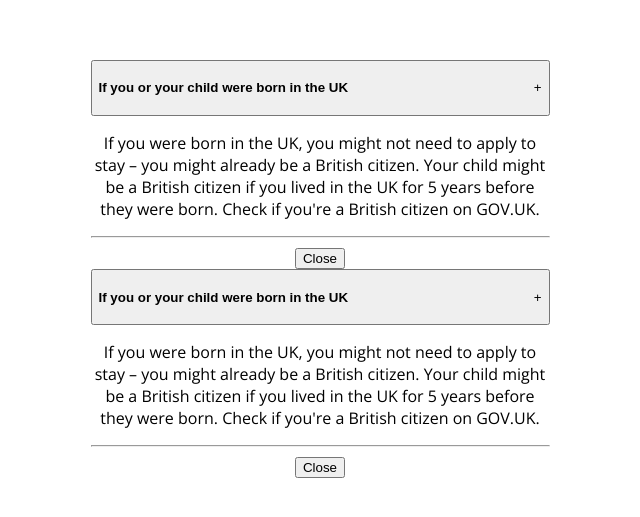
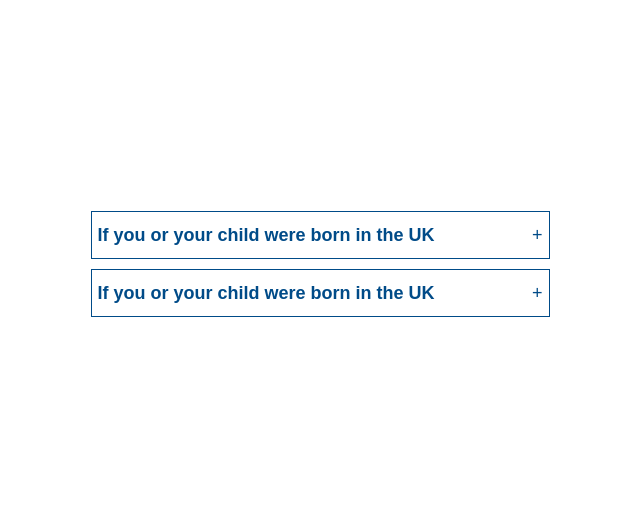
Before and after one commit to rakesh8055/Accordion, a React (Create React App) app in the folder custom-accordion/: page / in a window 1280 px wide. Shown: the part 131-648 px from the top of the page, without its empty margins (320-960 px from the left). Built offline with nearby package versions, Linux system fonts and the light colour scheme.

Commit message:
Added toggle functionality
Toggling the accordion on click of '+' or '-' buttons and some style improvements

```diff
--- a/custom-accordion/src/components/accordion/Accordion.jsx
+++ b/custom-accordion/src/components/accordion/Accordion.jsx
@@ -1,16 +1,21 @@
+import { useState } from 'react';
 import './Accordion.styles.scss';
 
 const Accordion = (props) => {
+    const [active, setActive] = useState(false);
+
+    const toggle = () => setActive(prev => !prev);
+
     return(
         <div className='wrapper'>
-            <button className='toggle-btn'>
+            <button onClick={toggle} className='toggle-btn'>
                 <h4>{props.title}</h4>
-                <span>+</span>
+                <span>{active ? '-' : '+'}</span>
             </button>
-            <div className='content'>
+            <div className={`content ${active && 'active'}`}>
                 <p>{props.text}</p>
                 <hr></hr>
-                <button className='close-btn'>Close</button>
+                <button onClick={toggle} className='close-btn'>Close</button>
             </div>
         </div>
     )
--- a/custom-accordion/src/components/accordion/Accordion.styles.scss
+++ b/custom-accordion/src/components/accordion/Accordion.styles.scss
@@ -4,11 +4,30 @@
     justify-content: space-evenly;
     align-items: center;
     width: 459px;
+    margin-bottom: 10px;
+    font-size: 18px;
 
     .toggle-btn {
         width: 100%;
+        height: 48px;
         display: flex;
         justify-content: space-between;
         align-items: center;
+        background-color: white;
+        font-size: inherit;
+        cursor: pointer;
+        border: 1px solid #004B88;
+        color: #004B88;
+        text-align: left;
+    }
+    .content {
+        display: none;
+        border: 1px solid #004B88;
+        border-top: none;
+
+    }
+
+    .active {
+        display: block;
     }
 }
```
